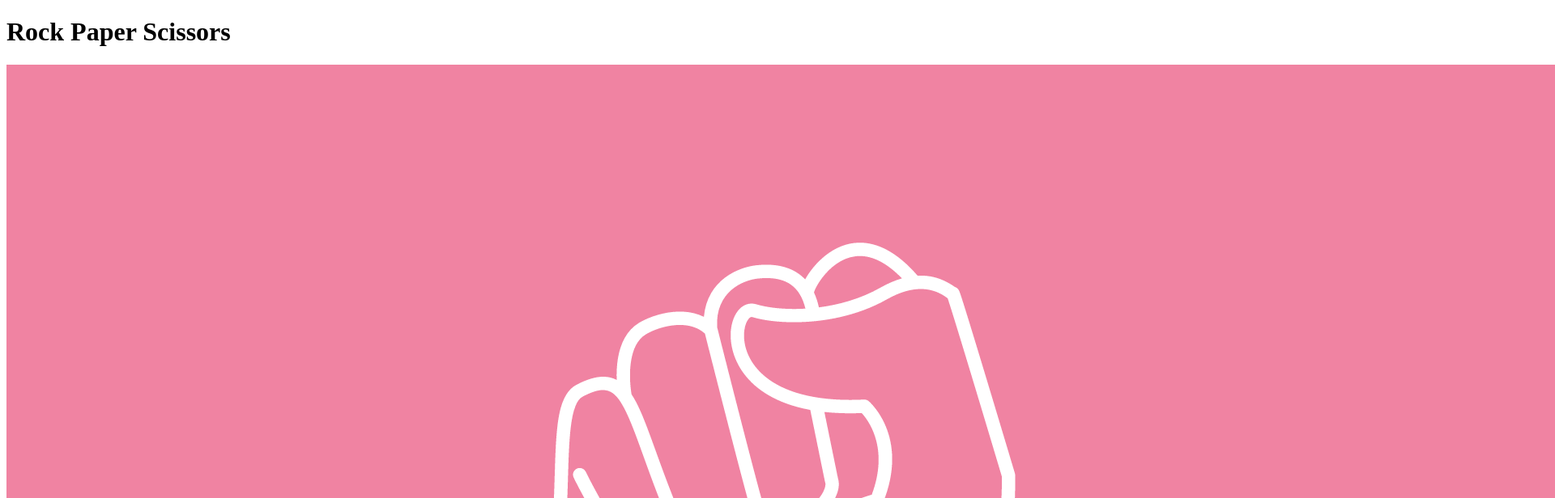
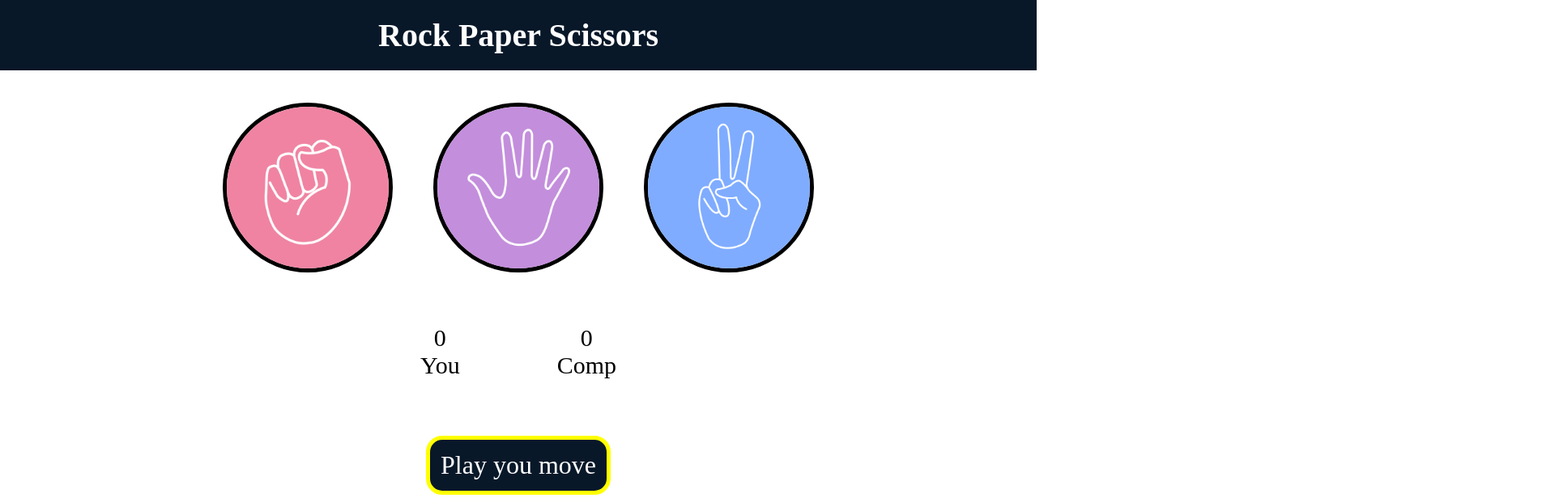
Before and after one commit to JurrairOfficial/Rockpaper, a plain HTML site: page index.html in a window 1280 px wide. Shown: the top 616 px of the page at 81% size, 1920 px wide, since content can reach past the window. Drawn offline with Linux system fonts and the light colour scheme.

Commit message:
now i have dessign the whole project with the help of css

```diff
--- a/index.html
+++ b/index.html
@@ -35,4 +35,5 @@
         <p id="msg">Play you move</p>
     </div>
 </body>
+<script src="javascript.js"></script>
 </html>
--- a/style.css
+++ b/style.css
@@ -0,0 +1,57 @@
+* {
+    margin: 0;
+    padding: 0;
+}
+h1 {
+    background-color: #081829;
+    color: white;
+    font-size: 40px;
+    text-align: center;
+    padding-bottom: 20px;
+    padding-top: 20px;
+}
+
+.choices {
+    display: flex;
+    align-items: center;
+    justify-content: center;
+    gap: 50px; /* Adds space between the images */
+}
+
+.choice img {
+    border: 5px solid black;
+    width: 200px;  /* Adjust the width as needed */
+    height: 200px; /* Adjust the height as needed */
+    border-radius: 50%;
+    object-fit: cover;
+    margin-top: 40px;
+    /*object-fit: contain;  Ensures the image retains its aspect ratio */
+    cursor: pointer; /* Makes the images clickable */
+}
+
+.score-board {
+    margin-top: 60px;
+    font-size: 30px;
+    gap: 120px;
+    display: flex;
+    justify-content: center;
+    align-items: center;
+    text-align: center;
+}
+
+.msgcontainer {
+    display: flex;
+    align-items: center;
+    justify-content: center;
+    text-align: center;
+    margin-top: 70px;
+
+}
+#msg {
+    border: 5px solid yellow;
+    padding: 1%;
+    font-size: 2rem;
+    border-radius: 20px;
+    background-color: #081829;
+    color: white;
+}
```
